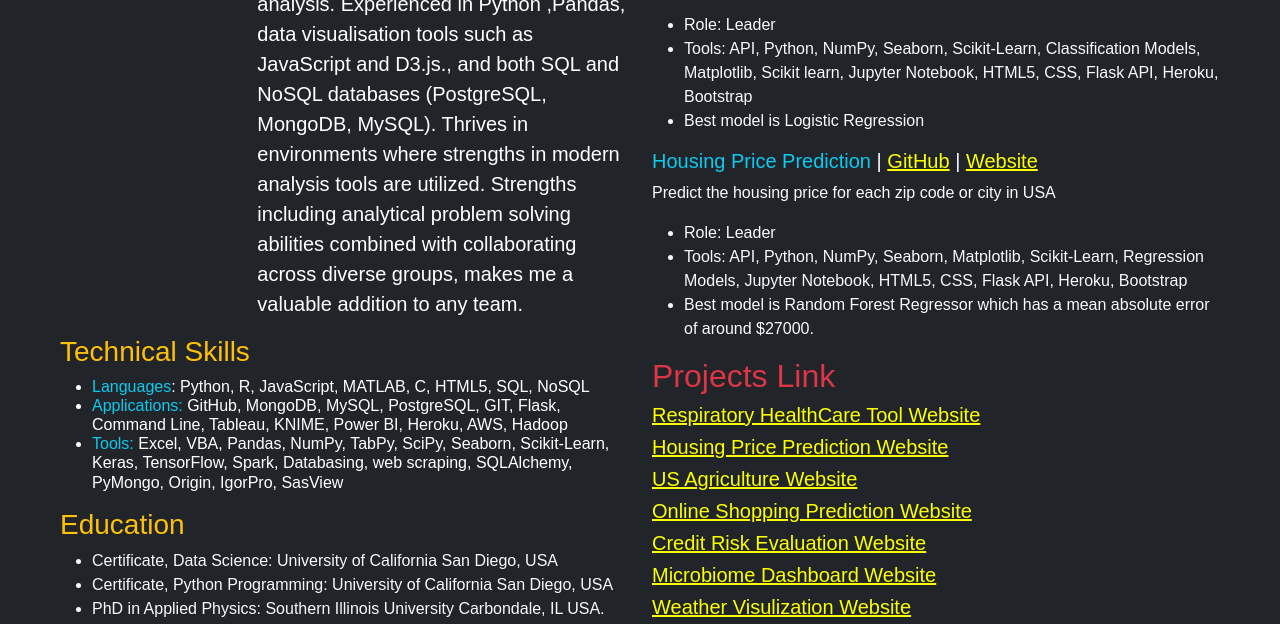
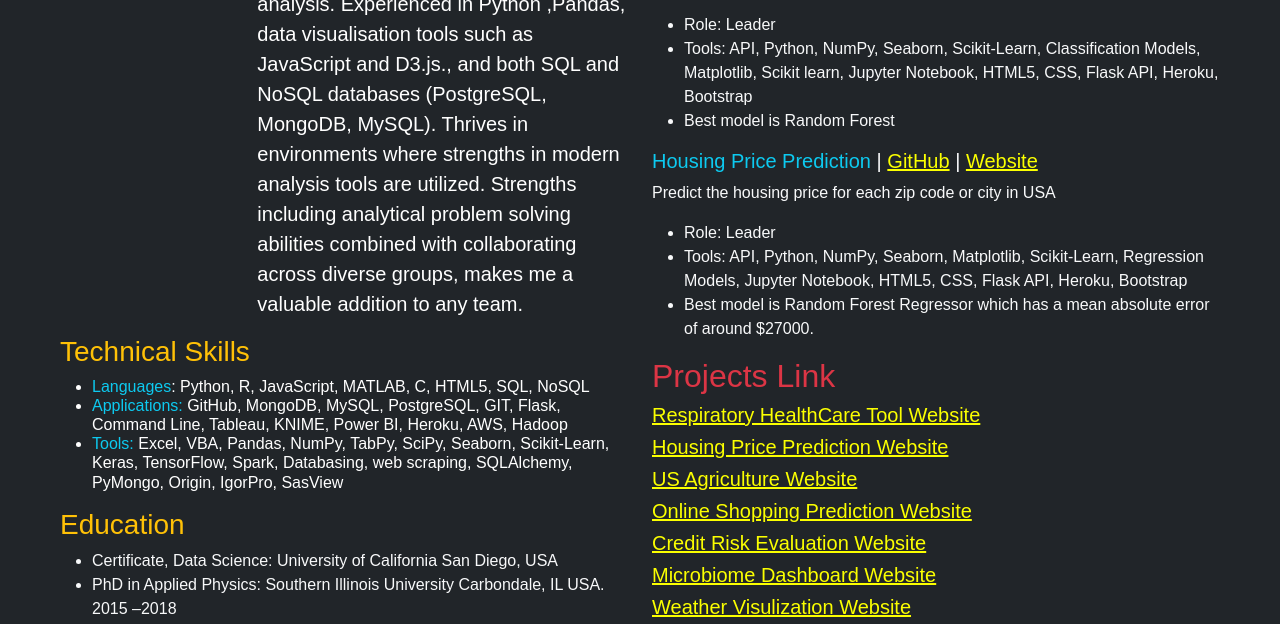
Before and after one commit to pandeysudip/web, a plain HTML site: page index.html in a window 1280 px wide. Shown: the part 657-1281 px from the top of the page. Drawn offline with nearby package versions, Linux system fonts and the light colour scheme.

Commit message:
updating html

```diff
--- a/index.html
+++ b/index.html
@@ -127,7 +127,6 @@
                       <h3 class="text-warning">Education</h3>
                       <ul>
                         <li>Certificate, Data Science: University of California San Diego, USA </li>
-                        <li>Certificate, Python Programming: University of California San Diego, USA</li>
                         <li>PhD in Applied Physics: Southern Illinois University Carbondale, IL USA. 2015 –2018	</li>
                         <li>MS in Physics: Southern Illinois University Carbondale, IL USA. 2013 –2015</li>
                         <li>MSc in Physics: Tribhuvan University, Kathmandu, Nepal. 2009 –2012 </li>
@@ -171,7 +170,7 @@
                       <ul>
                         <li>Role: Leader</li>
                         <li>Tools: API, Python, NumPy, Seaborn, Scikit-Learn, Classification Models, Matplotlib, Scikit learn, Jupyter Notebook, HTML5, CSS, Flask API, Heroku, Bootstrap </li>
-                        <li>Best model is Logistic Regression</li>
+                        <li>Best model is Random Forest</li>
                       </ul>
                   </div>
                   <div>
```
